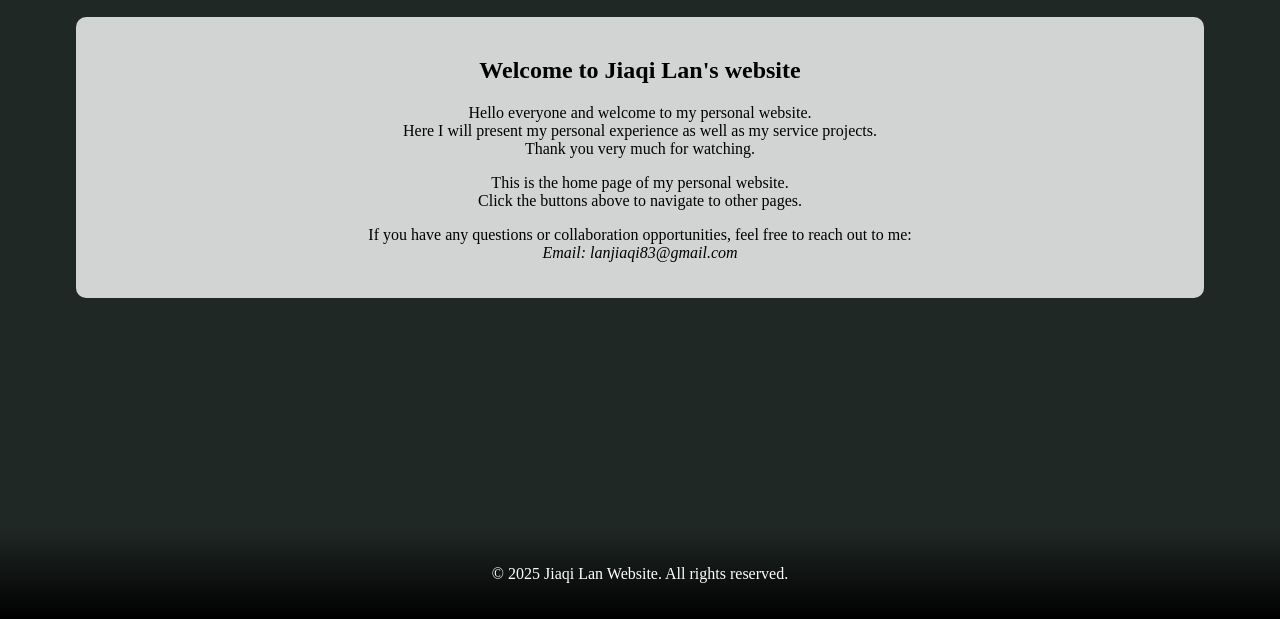
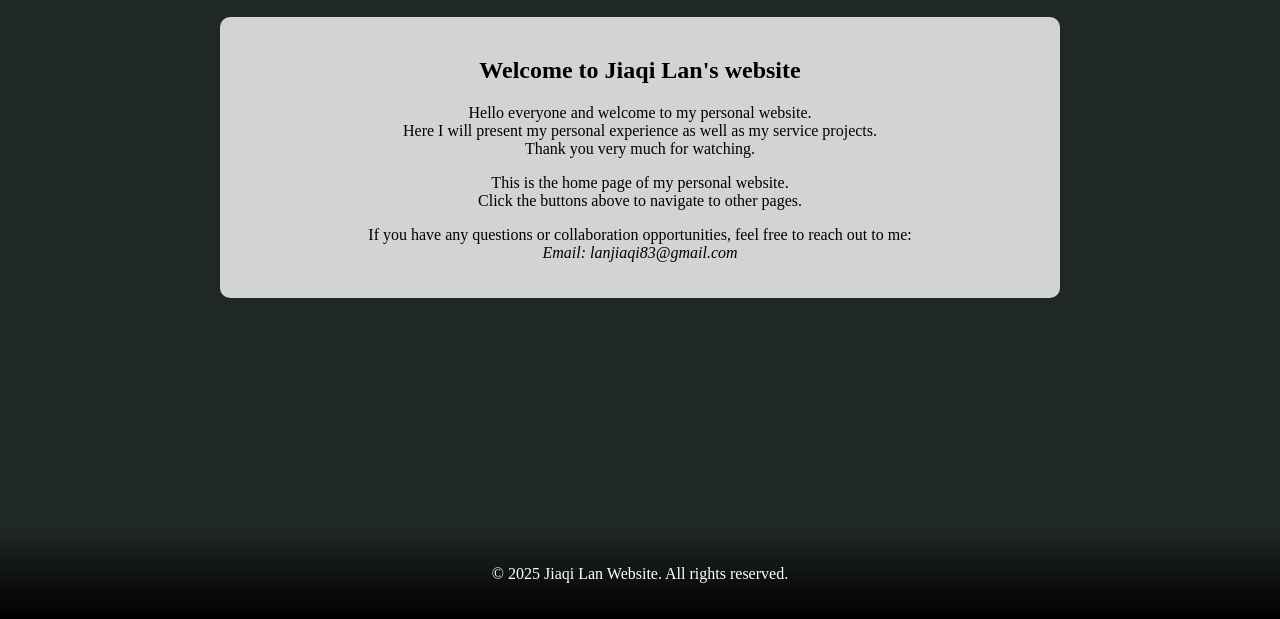
Before and after one commit to Lannnex/Lannnex_Website, a plain HTML site: page index.html in a window 1280 px wide. Shown: the part 181-800 px from the top of the page. Drawn offline with Linux system fonts and the light colour scheme.

Commit message:
Update index.html

```diff
--- a/index.html
+++ b/index.html
@@ -56,7 +56,7 @@
             text-align: center;
             background-color: rgba(255, 255, 255, 0.8);
             margin: 20px auto;
-            max-width: 800px;
+            width: 800px;
             border-radius: 10px;
             max-width: 85%;
         }
```
